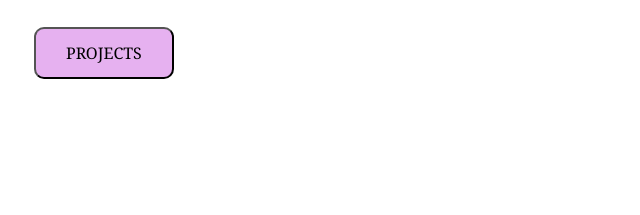
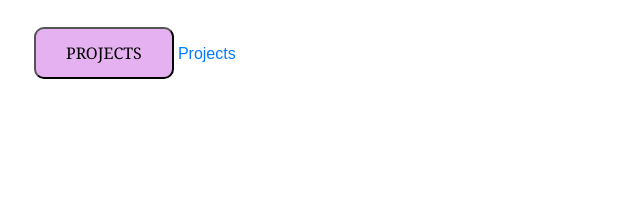
Before and after one commit to glorymuindisi/portfolio-site, a plain HTML site: page index.html in a window 1280 px wide. Shown: the part 474-689 px from the top of the page, 0-640 px from the left. Drawn offline with nearby package versions, Linux system fonts and the light colour scheme; files that its build step writes are made by us from their sources.

Commit message:
Update index.html

```diff
--- a/index.html
+++ b/index.html
@@ -36,6 +36,8 @@
               <h1>Glory Muindisi</h1>
               <p id="p1">Hey There I'm a Computer Engineering Student and aspiring Software developer.Take a look at my recent work.</p>
               <button>PROJECTS</button>
+
+              <a href="projects.html" class="button">Projects</a>
             </div>
             <div class="image">
               <img src="https://img.freepik.com/premium-vector/software-development-programmer-work-big-data-processing_106788-1656.jpg">
```
